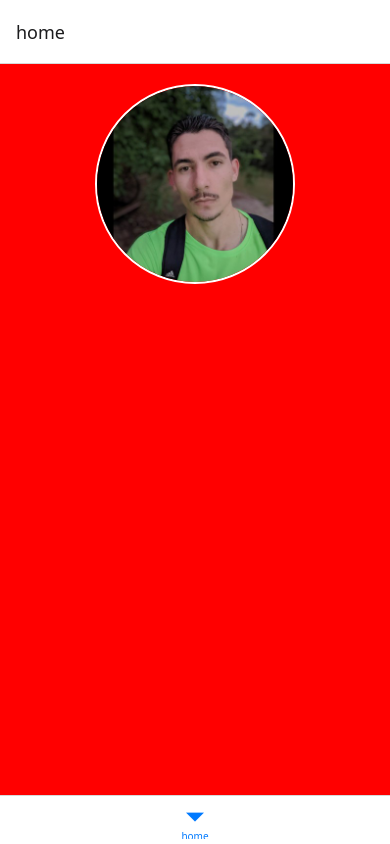
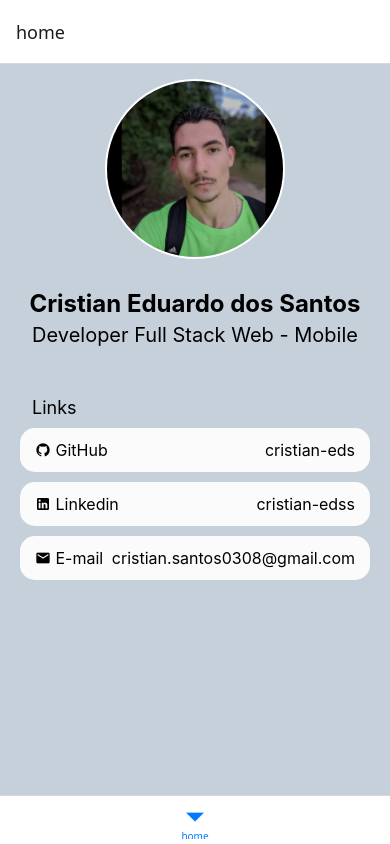
Before and after one commit to cristian-eds/portfolio-react-native, a React Native app: screen /home in a window 390 px wide. Built offline with nearby package versions, Linux system fonts and the light colour scheme.

Commit message:
Created HomeScreen structure

```diff
--- /dev/null
+++ b/src/components/LinksItem/LinksItem.tsx
@@ -0,0 +1,22 @@
+import React from 'react';
+import { Text, View } from 'react-native';
+
+import { styles } from './LinksItemStyles';
+import { styles as globalStyles} from '../../styles/GlobalStyles'
+
+import MaterialCommunityIcons from '@expo/vector-icons/MaterialCommunityIcons';
+
+interface LinksItemProps {
+    typeLink: string,
+    usernameLink: string,
+    iconName: keyof typeof MaterialCommunityIcons.glyphMap
+}
+
+export function LinksItem(props: LinksItemProps) {
+    return (
+        <View style={styles.linksItem}>
+            <Text style={globalStyles.text}><MaterialCommunityIcons name={props.iconName} size={16} color="black" /> {props.typeLink}</Text>
+            <Text style={globalStyles.text} selectable> {props.usernameLink}</Text>
+        </View>
+    );
+}
--- /dev/null
+++ b/src/components/LinksItem/LinksItemStyles.tsx
@@ -0,0 +1,13 @@
+import { StyleSheet } from 'react-native';
+
+export const styles = StyleSheet.create({
+    linksItem: {
+        flexDirection: 'row',
+        justifyContent: 'space-between',
+        paddingHorizontal: 15,
+        paddingVertical: 12,
+        borderRadius: 15,
+        elevation: 3,
+        backgroundColor: '#fbfbfbff'
+    }
+});
--- a/src/screens/Home/HomeScreen.tsx
+++ b/src/screens/Home/HomeScreen.tsx
@@ -1,9 +1,13 @@
 import React from 'react';
-import { Image, View } from 'react-native';
+import { Image, Text, View } from 'react-native';
 
 import { styles } from './HomeScreenStyles';
+import { styles as globalStyles} from '../../styles/GlobalStyles'
+
+import MaterialCommunityIcons from '@expo/vector-icons/MaterialCommunityIcons';
 
 import imagePerfil from '../../../assets/img_perfil.jpeg';
+import { LinksItem } from '../../components/LinksItem/LinksItem';
 
 export function HomeScreen() {
   return (
@@ -11,6 +15,18 @@ export function HomeScreen() {
         <View style={styles.containerImage}>
             <Image source={imagePerfil} style={styles.imgPerfil}/>
         </View>
+        <View style={styles.containerTitles}>
+            <Text style={globalStyles.title}>Cristian Eduardo dos Santos</Text>
+            <Text style={globalStyles.subtitle}>Developer Full Stack Web - Mobile</Text>
+        </View>
+        <View style={styles.containerLinks}>
+            <Text style={[globalStyles.caption, {paddingLeft: 12}]}>
+              Links
+            </Text>
+            <LinksItem typeLink='GitHub' usernameLink='cristian-eds' iconName='github'/>
+            <LinksItem typeLink='Linkedin' usernameLink='cristian-edss' iconName='linkedin'/>
+            <LinksItem typeLink='E-mail' usernameLink='cristian.santos0308@gmail.com' iconName='email'/>
+        </View>
     </View>
   );
 }
--- a/src/screens/Home/HomeScreenStyles.tsx
+++ b/src/screens/Home/HomeScreenStyles.tsx
@@ -3,23 +3,36 @@ import { StyleSheet } from 'react-native';
 export const styles = StyleSheet.create({
   containerHome: {
     flex: 1,
-    backgroundColor: 'red',
     alignItems: 'center',
-    paddingHorizontal: 20
+    paddingHorizontal: 20,
+    backgroundColor: '#c6d0dbff'
   },
   containerImage: {
-    height: 200,
-    width: 200,
+    height: 180,
+    width: 180,
     overflow: 'hidden',
     borderWidth: 2,
     borderColor: 'white',
-    borderRadius: 100,
+    borderRadius: 90,
     alignItems: 'center',
     justifyContent: 'center',
-    marginVertical: 20
+    marginVertical: 15
   },
   imgPerfil: {
     height: '100%',
     resizeMode: 'contain',
-  }
+  },
+  containerTitles: {
+    alignItems: 'center',
+    gap: 5,
+    marginVertical: 15
+  },
+  containerLinks: {
+    flex: 1,
+    width: '100%',
+    gap: 10,
+    marginVertical: 15,
+    paddingTop:20
+  },
+
 });
--- /dev/null
+++ b/src/styles/GlobalStyles.tsx
@@ -0,0 +1,20 @@
+import { StyleSheet } from 'react-native';
+
+export const styles = StyleSheet.create({
+  title: {
+    fontSize: 24,
+    fontWeight: 'bold',
+    textAlign: 'center'
+  },
+  subtitle: {
+    fontSize: 20,
+    textAlign: 'center'
+  },
+  caption: {
+    fontSize: 18,
+    textAlign: 'left'
+  },
+  text: {
+    fontSize: 16
+  }
+});
```
